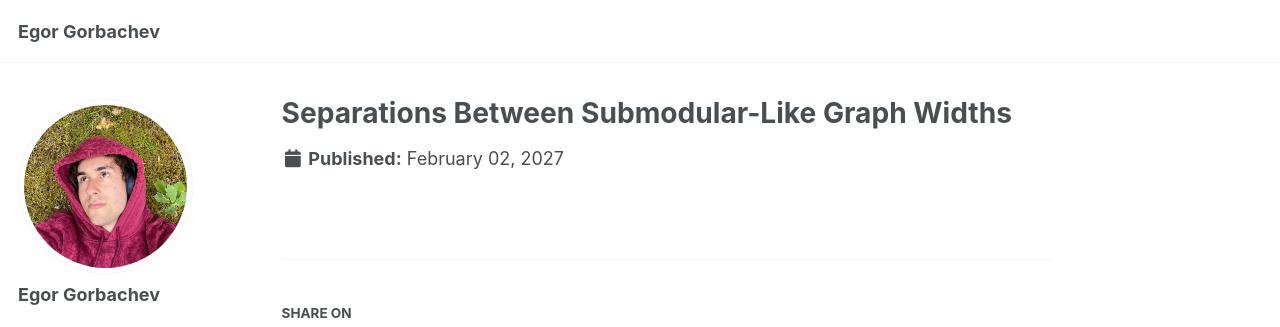
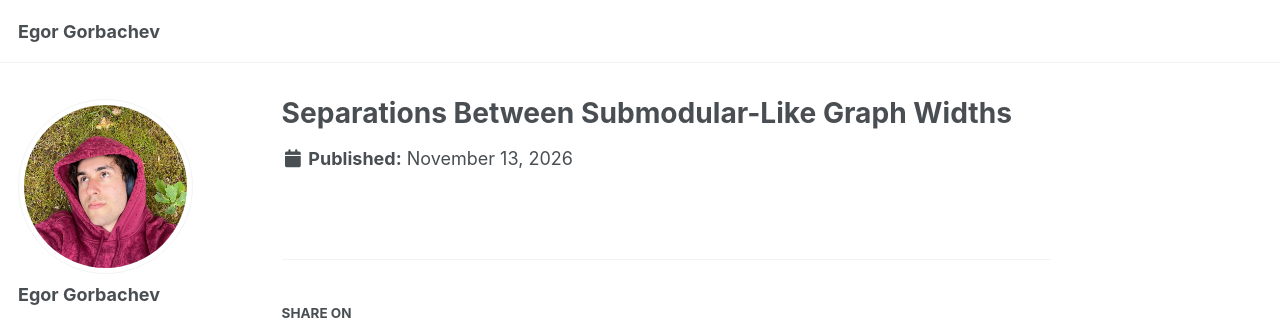
Before and after one commit to peltorator/peltorator.github.io, a Jekyll site: the page built from _publications/separations-between-submodular-graph-widths.md, in a window 1280 px wide. Shown: the top 327 px of the page. Built offline with Jekyll 4.4.1, drawn with Linux system fonts in a browser that asks for light colours; some web fonts are replaced; a script that is not in the unit is left out.

Commit message:
Update separations-between-submodular-graph-widths.md

```diff
--- a/_publications/separations-between-submodular-graph-widths.md
+++ b/_publications/separations-between-submodular-graph-widths.md
@@ -3,6 +3,6 @@ title: "Separations Between Submodular-Like Graph Widths"
 authors: "Karl Bringmann and Egor Gorbachev"
 collection: publications
 category: conferences
-date: 2027-02-02
+date: 2026-11-13
 arxivurl: "2611.17307"
 ---
```
